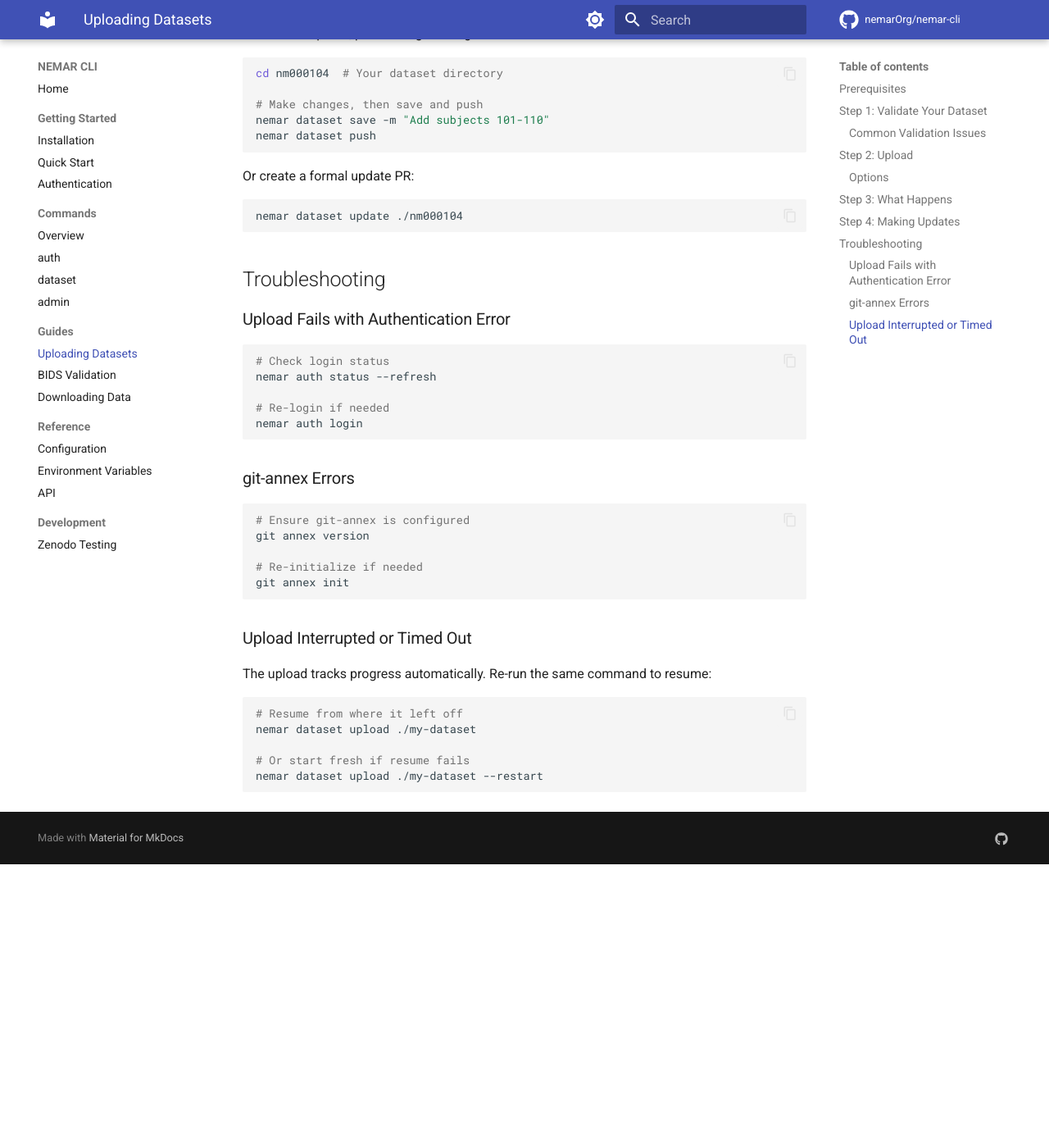
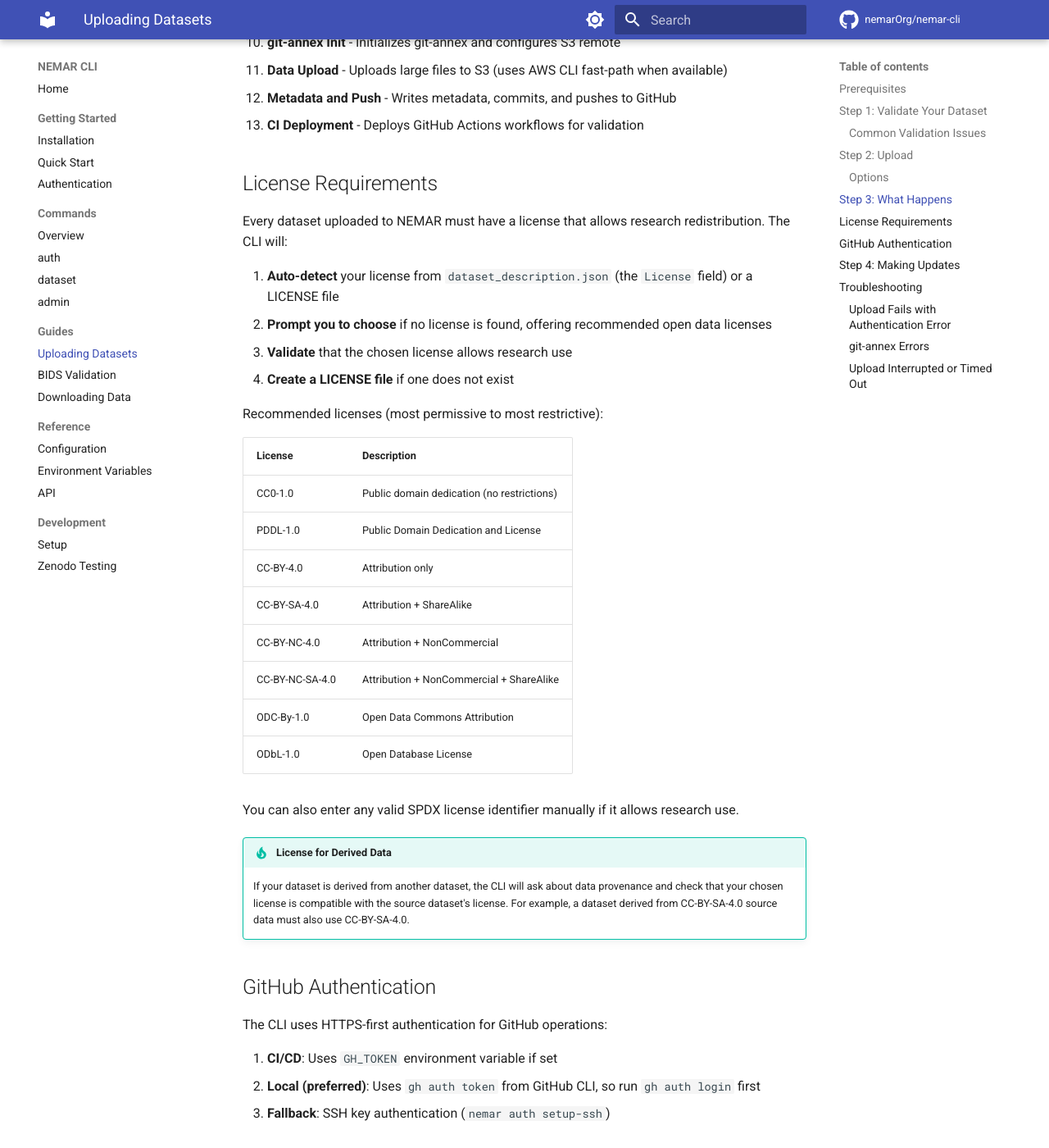
Before and after one commit to nemarOrg/nemar-cli, an MkDocs documentation site: the page built from docs/guides/uploading.md, in a window 1280 px wide and 1400 px high, scrolled down 2478 px. Shown: the whole window at 82% size. Built offline with MkDocs 1.6.1 and Material for MkDocs 9.7.7, drawn with Linux system fonts in a browser that asks for light colours; comment, search, counter and statistics services are not loaded; before the commit the page ends 3532 px from its top, so only the background shows below that; some of the changed text lies outside the part shown.

Commit message:
Update docs for license, provenance, and download progress
- uploading.md: Add license enforcement, data provenance, HTTPS auth,
  and prerequisite check steps
- downloading.md: Add download progress and prerequisites sections
- development/setup.md: New dev setup guide with pre-commit hooks docs
- mkdocs.yml: Add setup page to nav

```diff
--- a/docs/guides/uploading.md
+++ b/docs/guides/uploading.md
@@ -64,16 +64,54 @@
 
 The upload process:
 
-1. **Auth and Prerequisites** - Verifies login, git-annex, GitHub CLI
-2. **BIDS Validation** - Runs the official BIDS validator (unless skipped)
-3. **File Manifest** - Collects files and co-author ORCIDs
-4. **Confirmation** - Shows upload plan for review
-5. **Dataset Registration** - Creates dataset record and private GitHub repo
-6. **GitHub Invitation** - Accepts collaborator invitation to the repo
-7. **git-annex Init** - Initializes git-annex and configures S3 remote
-8. **Data Upload** - Uploads large files to S3 (uses AWS CLI fast-path when available)
-9. **Metadata and Push** - Writes metadata, commits, and pushes to GitHub
-10. **CI Deployment** - Deploys GitHub Actions workflows for validation
+1. **Prerequisite Check** - Verifies required tools (git-annex, gh, aws) are installed with platform-specific install guidance if missing
+2. **Auth and Prerequisites** - Verifies login, GitHub authentication (HTTPS preferred, SSH as fallback)
+3. **BIDS Validation** - Runs the official BIDS validator (unless skipped)
+4. **File Manifest** - Collects files and co-author ORCIDs
+5. **License Enforcement** - Detects license from `dataset_description.json` or LICENSE file; prompts to select one if missing. Validates the license allows research redistribution (see [License Requirements](#license-requirements) below)
+6. **Data Provenance** - For derived datasets, collects source dataset DOIs and checks license compatibility
+7. **Confirmation** - Shows upload plan for review
+8. **Dataset Registration** - Creates dataset record and private GitHub repo
+9. **GitHub Invitation** - Accepts collaborator invitation to the repo
+10. **git-annex Init** - Initializes git-annex and configures S3 remote
+11. **Data Upload** - Uploads large files to S3 (uses AWS CLI fast-path when available)
+12. **Metadata and Push** - Writes metadata, commits, and pushes to GitHub
+13. **CI Deployment** - Deploys GitHub Actions workflows for validation
+
+## License Requirements
+
+Every dataset uploaded to NEMAR must have a license that allows research redistribution. The CLI will:
+
+1. **Auto-detect** your license from `dataset_description.json` (the `License` field) or a LICENSE file
+2. **Prompt you to choose** if no license is found, offering recommended open data licenses
+3. **Validate** that the chosen license allows research use
+4. **Create a LICENSE file** if one does not exist
+
+Recommended licenses (most permissive to most restrictive):
+
+| License | Description |
+|---------|-------------|
+| CC0-1.0 | Public domain dedication (no restrictions) |
+| PDDL-1.0 | Public Domain Dedication and License |
+| CC-BY-4.0 | Attribution only |
+| CC-BY-SA-4.0 | Attribution + ShareAlike |
+| CC-BY-NC-4.0 | Attribution + NonCommercial |
+| CC-BY-NC-SA-4.0 | Attribution + NonCommercial + ShareAlike |
+| ODC-By-1.0 | Open Data Commons Attribution |
+| ODbL-1.0 | Open Database License |
+
+You can also enter any valid SPDX license identifier manually if it allows research use.
+
+!!! tip "License for Derived Data"
+    If your dataset is derived from another dataset, the CLI will ask about data provenance and check that your chosen license is compatible with the source dataset's license. For example, a dataset derived from CC-BY-SA-4.0 source data must also use CC-BY-SA-4.0.
+
+## GitHub Authentication
+
+The CLI uses HTTPS-first authentication for GitHub operations:
+
+1. **CI/CD**: Uses `GH_TOKEN` environment variable if set
+2. **Local (preferred)**: Uses `gh auth token` from GitHub CLI, so run `gh auth login` first
+3. **Fallback**: SSH key authentication (`nemar auth setup-ssh`)
 
 ## Step 4: Making Updates
 
--- a/mkdocs.yml
+++ b/mkdocs.yml
@@ -73,6 +73,7 @@
       - Environment Variables: reference/environment.md
       - API: reference/api.md
   - Development:
+      - Setup: development/setup.md
       - Zenodo Testing: development/zenodo-testing.md
 
 extra:
```
Also changed, not shown: docs/development/setup.md (added, +84 -0 lines), docs/guides/downloading.md (+18 -1 lines).
